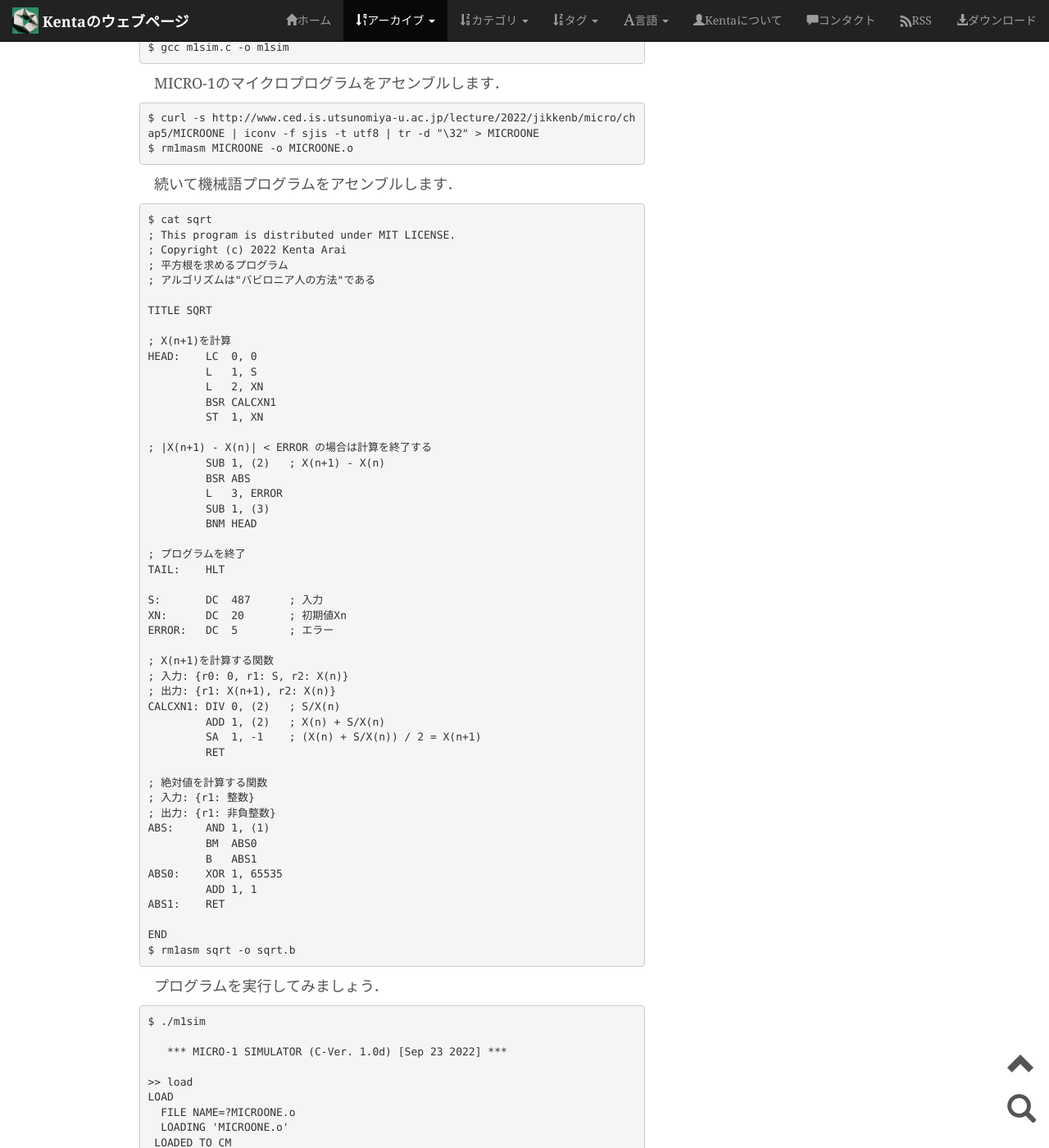
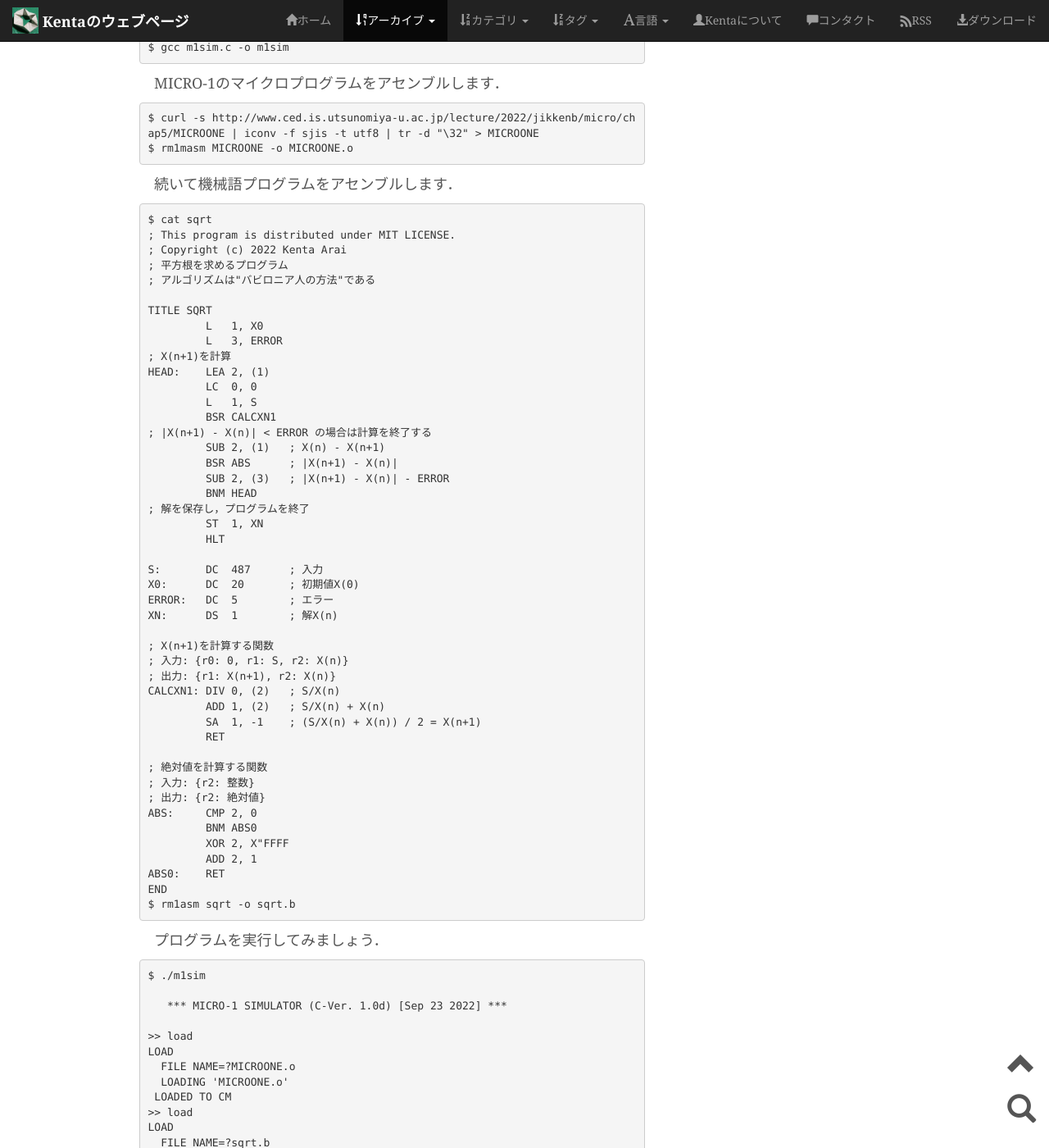
Before and after one commit to Kenta11/Kenta11.github.io, a Jekyll site: the page built from _posts/2022-09-23-micro1.md, in a window 1280 px wide and 1400 px high, scrolled down 1077 px. Shown: the whole window at 82% size. Built offline with Jekyll 4.4.1, drawn with Linux system fonts in a browser that asks for light colours; some web fonts are replaced; comment, search, counter and statistics services are not loaded; some of the changed text lies outside the part shown.

Commit message:
Update the post

````diff
--- a/_posts/2022-09-23-micro1.md
+++ b/_posts/2022-09-23-micro1.md
@@ -57,46 +57,43 @@ $ cat sqrt
 ; アルゴリズムは"バビロニア人の方法"である
 
 TITLE SQRT
-
+         L   1, X0
+         L   3, ERROR
 ; X(n+1)を計算
-HEAD:    LC  0, 0
+HEAD:    LEA 2, (1)
+         LC  0, 0
          L   1, S
-         L   2, XN
          BSR CALCXN1
+; |X(n+1) - X(n)| < ERROR の場合は計算を終了する
+         SUB 2, (1)   ; X(n) - X(n+1)
+         BSR ABS      ; |X(n+1) - X(n)|
+         SUB 2, (3)   ; |X(n+1) - X(n)| - ERROR
+         BNM HEAD
+; 解を保存し，プログラムを終了
          ST  1, XN
-
-; |X(n+1) - X(n)| < ERROR の場合は計算を終了する
-         SUB 1, (2)   ; X(n+1) - X(n)
-         BSR ABS
-         L   3, ERROR
-         SUB 1, (3)
-         BNM HEAD
-
-; プログラムを終了
-TAIL:    HLT
+         HLT
 
 S:       DC  487      ; 入力
-XN:      DC  20       ; 初期値Xn
+X0:      DC  20       ; 初期値X(0)
 ERROR:   DC  5        ; エラー
+XN:      DS  1        ; 解X(n)
 
 ; X(n+1)を計算する関数
 ; 入力: {r0: 0, r1: S, r2: X(n)}
 ; 出力: {r1: X(n+1), r2: X(n)}
 CALCXN1: DIV 0, (2)   ; S/X(n)
-         ADD 1, (2)   ; X(n) + S/X(n)
-         SA  1, -1    ; (X(n) + S/X(n)) / 2 = X(n+1)
+         ADD 1, (2)   ; S/X(n) + X(n)
+         SA  1, -1    ; (S/X(n) + X(n)) / 2 = X(n+1)
          RET
 
 ; 絶対値を計算する関数
-; 入力: {r1: 整数}
-; 出力: {r1: 非負整数}
-ABS:     AND 1, (1)
-         BM  ABS0
-         B   ABS1
-ABS0:    XOR 1, 65535
-         ADD 1, 1
-ABS1:    RET
-
+; 入力: {r2: 整数}
+; 出力: {r2: 絶対値}
+ABS:     CMP 2, 0
+         BNM ABS0
+         XOR 2, X"FFFF
+         ADD 2, 1
+ABS0:    RET
 END
 $ rm1asm sqrt -o sqrt.b
 ```
````
Also changed, not shown: other parts of _posts/2022-09-23-micro1.md (+10 -10 lines).
